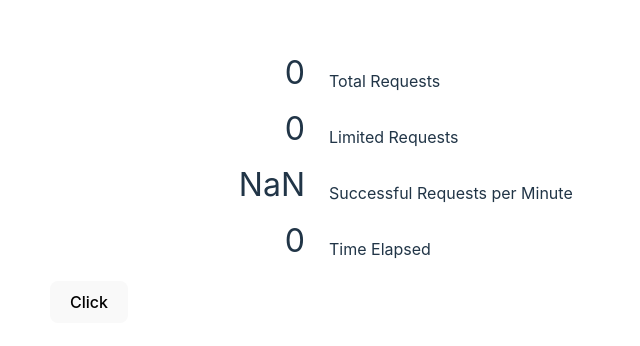
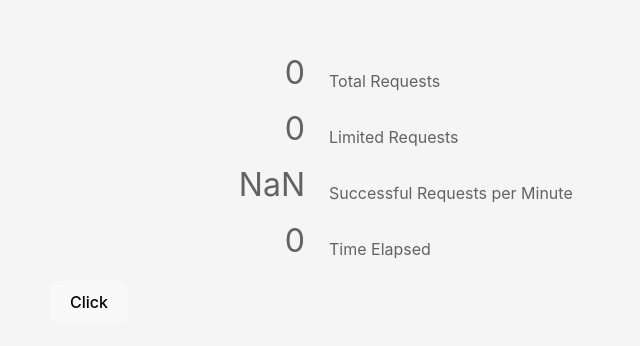
Before and after one commit to jnsahaj/rate-limiter-lab, a React (Vite) app in the folder client/: page / in a window 1280 px wide. Shown: the part 214-560 px from the top of the page, without its empty margins (551-1191 px from the left). Built offline with nearby package versions, Linux system fonts and the light colour scheme; no server answers.

Commit message:
fix: Colors

```diff
--- a/client/index.html
+++ b/client/index.html
@@ -1,10 +1,10 @@
-<!DOCTYPE html>
+<!doctype html>
 <html lang="en">
   <head>
     <meta charset="UTF-8" />
     <link rel="icon" type="image/svg+xml" href="/vite.svg" />
     <meta name="viewport" content="width=device-width, initial-scale=1.0" />
-    <title>Vite + React</title>
+    <title>Rate Limiter Lab</title>
   </head>
   <body>
     <div id="root"></div>
--- a/client/src/App.css
+++ b/client/src/App.css
@@ -11,10 +11,15 @@ label {
   align-items: center;
 }
 
+body {
+  background: #f5f5f5;
+}
+
 .stat-cont {
   display: flex;
   gap: 1.5rem;
   width: 100%;
+  color: rgba(0, 0, 0, 0.6);
 }
 
 .stat-value {
```
Lines whose indentation alone changed are shown as unchanged.
